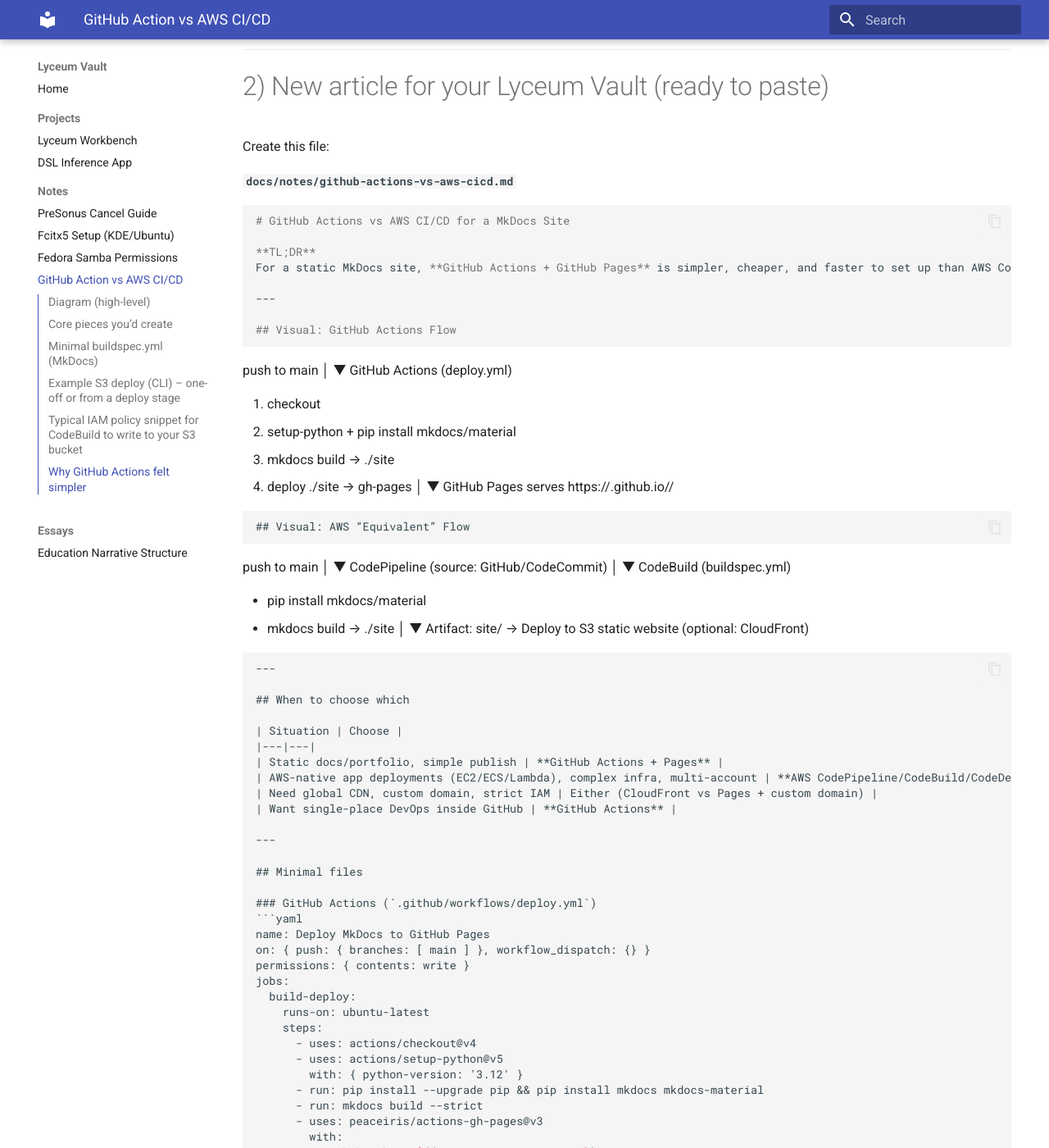
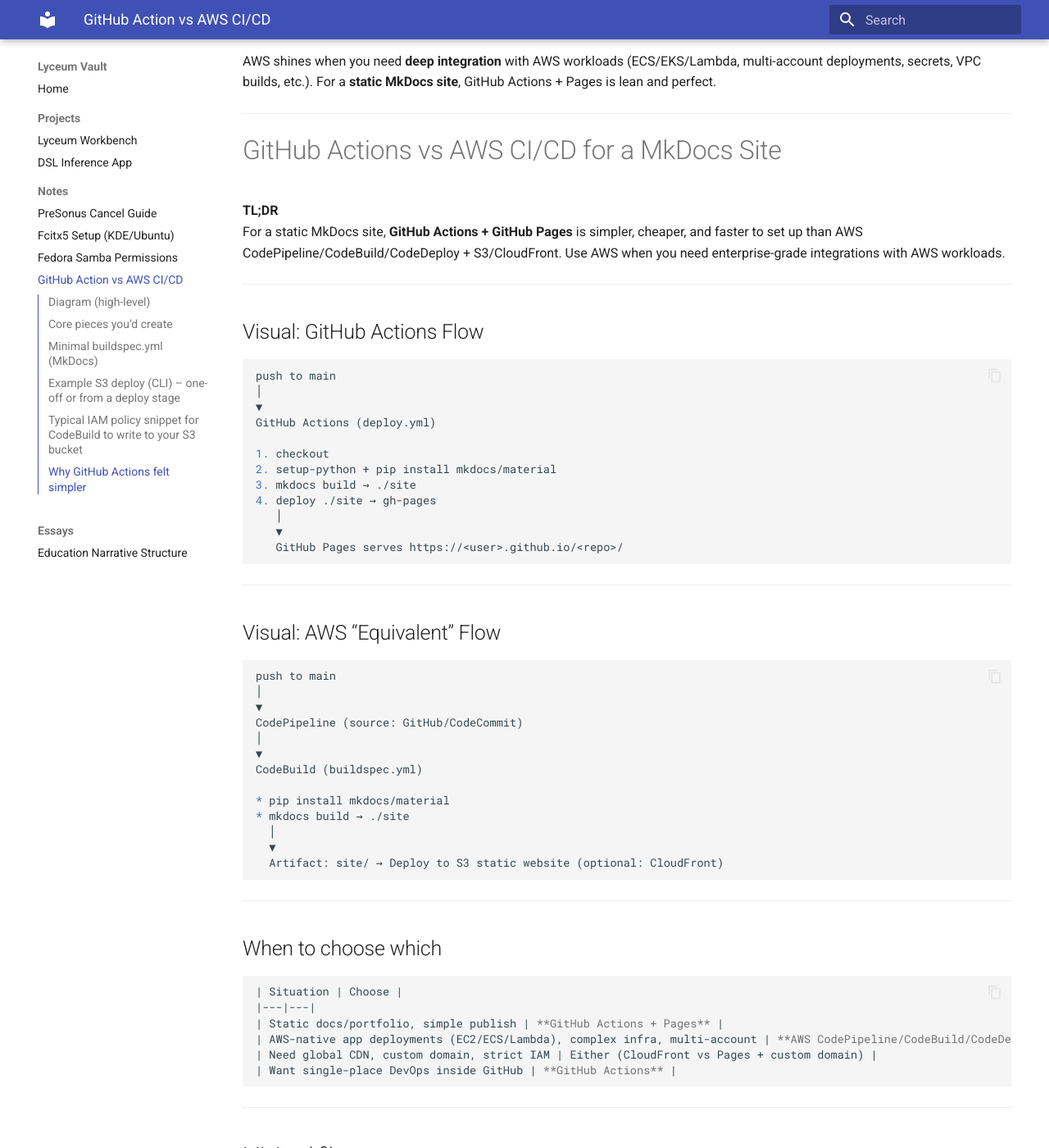
Before and after one commit to leo-nakayama/lyceum-vault, an MkDocs documentation site: the page built from docs/notes/github-actions-vs-aws-cicd.md, in a window 1280 px wide and 1400 px high, scrolled down 2417 px. Shown: the whole window at 82% size. Built offline with MkDocs 1.6.1 and Material for MkDocs 9.7.7, drawn with Linux system fonts in a browser that asks for light colours; some of the changed text lies outside the part shown.

Commit message:
updated the note/github vs aws .md file

`````diff
--- a/docs/notes/github-actions-vs-aws-cicd.md
+++ b/docs/notes/github-actions-vs-aws-cicd.md
@@ -1,8 +1,8 @@
-# 1) “MkDocs to GitHub Pages” on AWS (conceptual equivalent)
+# “MkDocs to GitHub Pages” on AWS (conceptual equivalent)
 
 ## Diagram (high-level)
 
-```
+```markdown
 You push to main
         │
         ▼
@@ -21,6 +21,8 @@ You push to main
    • S3 static website bucket (upload ./site)
    • (optional) Invalidate CloudFront cache
 ```
+
+---
 
 ## Core pieces you’d create
 
@@ -76,6 +78,8 @@ artifacts:
 
 This mirrors your GitHub Actions steps: install → build → produce `site/` as artifacts.
 
+---
+
 ## Example S3 deploy (CLI) – one-off or from a deploy stage
 
 ```bash
@@ -99,6 +103,8 @@ In CodePipeline, the **Deploy** action would publish the build artifact to S3 au
 
 > In production, you’d scope permissions tightly and wire them to your CodeBuild role.
 
+---
+
 ## Why GitHub Actions felt simpler
 
 * **Fewer moving parts**: one YAML in your repo; no IAM/S3/CloudFront wiring.
@@ -109,13 +115,6 @@ AWS shines when you need **deep integration** with AWS workloads (ECS/EKS/Lambda
 
 ---
 
-# 2) New article for your Lyceum Vault (ready to paste)
-
-Create this file:
-
-**`docs/notes/github-actions-vs-aws-cicd.md`**
-
-```markdown
 # GitHub Actions vs AWS CI/CD for a MkDocs Site
 
 **TL;DR**
@@ -125,7 +124,7 @@ For a static MkDocs site, **GitHub Actions + GitHub Pages** is simpler, cheaper,
 
 ## Visual: GitHub Actions Flow
 
-```
+```markdown
 
 push to main
 │
@@ -142,9 +141,11 @@ GitHub Actions (deploy.yml)
 
 ```
 
+---
+
 ## Visual: AWS “Equivalent” Flow
 
-```
+```markdown
 
 push to main
 │
@@ -160,12 +161,13 @@ CodeBuild (buildspec.yml)
   ▼
   Artifact: site/ → Deploy to S3 static website (optional: CloudFront)
 
-````
+```
 
 ---
 
 ## When to choose which
 
+```markdown
 | Situation | Choose |
 |---|---|
 | Static docs/portfolio, simple publish | **GitHub Actions + Pages** |
@@ -173,11 +175,14 @@ CodeBuild (buildspec.yml)
 | Need global CDN, custom domain, strict IAM | Either (CloudFront vs Pages + custom domain) |
 | Want single-place DevOps inside GitHub | **GitHub Actions** |
 
+```
+
 ---
 
 ## Minimal files
 
 ### GitHub Actions (`.github/workflows/deploy.yml`)
+
 ```yaml
 name: Deploy MkDocs to GitHub Pages
 on: { push: { branches: [ main ] }, workflow_dispatch: {} }
@@ -195,7 +200,7 @@ jobs:
         with:
           github_token: ${{ secrets.GITHUB_TOKEN }}
           publish_dir: ./site
-````
+```
 
 ### AWS CodeBuild (`buildspec.yml`)
 
@@ -237,18 +242,3 @@ GitHub Actions supports deploying previews (e.g., to a `preview` prefix or separ
 For personal docs, usually yes. If you need strict latency or enterprise controls, use CloudFront.
 
 ---
-
-````
-
-Then add it to your navigation.
-
-**Edit `mkdocs.yml` → `nav:`**
-```yaml
-  - Notes:
-      - PreSonus Cancel Guide: notes/presonus-cancel-guide.md
-      - GitHub Actions vs AWS CI/CD: notes/github-actions-vs-aws-cicd.md
-      - Fcitx5 Setup (KDE/Ubuntu): notes/fcitx5-setup.md
-      - Fedora Samba Permissions: notes/fedora-samba-permissions.md
-````
-
-Commit & push to `main`. Your Action will rebuild and the article will appear.
`````
